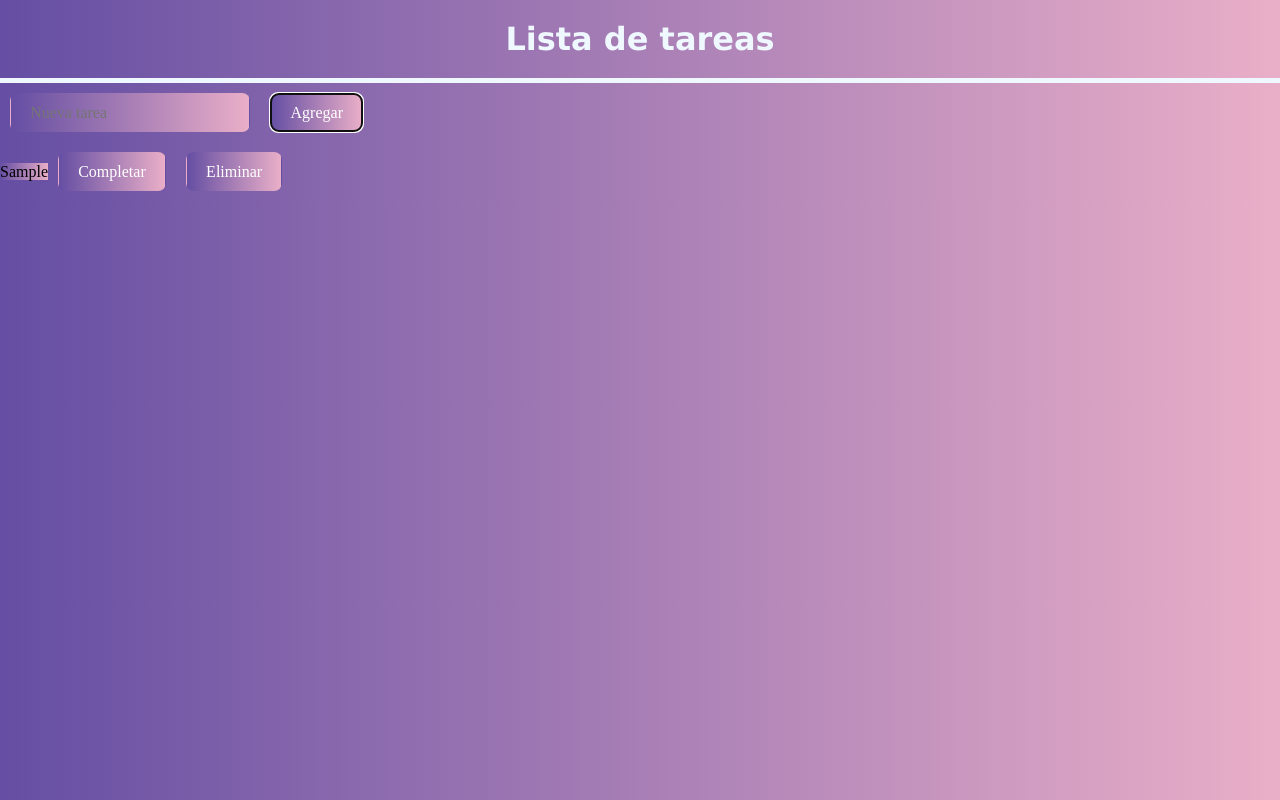
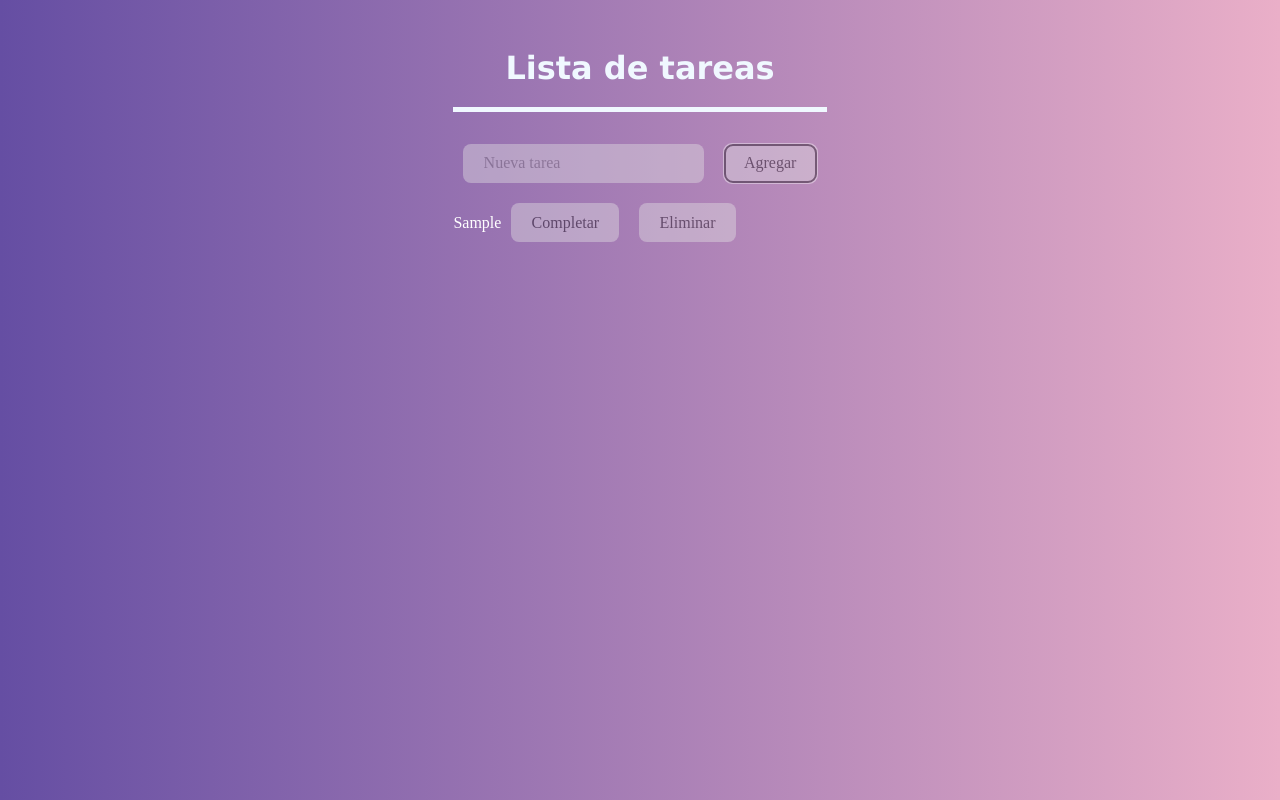
Before and after one commit to GiseEst/-React-JS--GRUPO-6, a React (Vite) app in the folder tp grupo 6/: page / in a window 1280 px wide. Both pictures are taken after typing "Sample" into the empty fields and a click on the button "Agregar". Built offline with nearby package versions, Linux system fonts and the light colour scheme.

Commit message:
Modifique el css y el local storage

```diff
--- a/tp grupo 6/package.json
+++ b/tp grupo 6/package.json
@@ -11,7 +11,8 @@
   },
   "dependencies": {
     "react": "^18.2.0",
-    "react-dom": "^18.2.0"
+    "react-dom": "^18.2.0",
+    "react-icons": "^4.12.0"
   },
   "devDependencies": {
     "@types/react": "^18.2.37",
--- a/tp grupo 6/src/assets/App.jsx
+++ b/tp grupo 6/src/assets/App.jsx
@@ -36,14 +36,33 @@ const App = () => {
     setTasks([...tasks, newTask]);
   };
 
+   // useEffect para cargar tareas desde localStorage al inicio
+  useEffect(() => {
+    const storedTasks = JSON.parse(localStorage.getItem('tasks')) || [];
+    setTasks(storedTasks);
+  }, []);
+
   // useEffect para realizar acciones cuando cambia el estado de las tareas
   useEffect(() => {
+    // Guardar tareas en localStorage cada vez que cambie el estado de las tareas
+    saveTasksToLocalStorage(tasks);
     // Ejemplo: Mostrar un mensaje cuando se agrega o elimina una tarea
     console.log('Tareas actualizadas:', tasks);
   }, [tasks]);
 
+  // Función para guardar tareas en localStorage
+  const saveTasksToLocalStorage = updatedTasks => {
+    try {
+      localStorage.setItem('tasks', JSON.stringify(updatedTasks));
+    } catch (error) {
+      console.error('Error al guardar en localStorage:', error);
+    }
+  };
+
+
+
   return (
-    <div>
+    <div className='body'>
       <h1>Lista de tareas</h1>
       <TaskForm addTask={addTask} />
       <TaskList
--- a/tp grupo 6/src/assets/components/TaskForm.jsx
+++ b/tp grupo 6/src/assets/components/TaskForm.jsx
@@ -21,6 +21,7 @@ export const TaskForm = ({ addTask }) => {
         placeholder="Nueva tarea"
       />
       <button type="submit" >Agregar</button>
+
     </form>
   )
 }
--- a/tp grupo 6/src/assets/components/TaskItem.jsx
+++ b/tp grupo 6/src/assets/components/TaskItem.jsx
@@ -14,8 +14,8 @@ export const TaskItem = ({handleComplete, handleDelete, task}) => {
 
 
   return (
-    <div>
-        <span style={{ textDecoration: isCompleted ? 'line-through' : 'none' }}>
+    <div className='style'>
+        <span style={{ textDecoration: isCompleted ? 'line-through' : '' }}>
             {task.name}
         </span>
         <button onClick={toggleComplete}>Completar</button>
--- a/tp grupo 6/src/assets/estilo/style.css
+++ b/tp grupo 6/src/assets/estilo/style.css
@@ -1,8 +1,9 @@
 *{
-  padding: 0;
-  margin: 0;
+  padding: 10;
+  margin: 10;
   box-sizing: border-box;
-  background: linear-gradient(to right, #654ea3, #eaafc8);
+  color: white;
+
 }
 h1{
   text-align: center;
@@ -15,16 +16,13 @@ button {
   padding: 5px 10px;
   margin-right: 5px;
   cursor: pointer;
-  background-color: #333;
-  color: white;
+  color: rgb(0, 0, 0);
   border: none;
   border-radius: 3px;
   text-align: center;
 }
 
-button:hover {
-  background-color: #555;
-}
+
 /*desde aca*/
 button, input {
   border-radius: 8px;
@@ -33,7 +31,8 @@ button, input {
   font-size: 1em;
   font-weight: 500;
   font-family: inherit;
-  background-color: #1a1a1a;
+  background-color: #e6e6e6;
+  opacity: 40%;
   cursor: pointer;
   transition: border-color 0.25s;
   margin: 10px;
@@ -41,32 +40,72 @@ button, input {
 }
 input {
   margin: 10px;
+  color: rgb(0, 0, 0);
+
+
 
 }
-button:hover {
-  border-color: #646cff;
+button:hover,
+input:hover {
+
+  border: 2px solid #646cff;
 }
 button:focus,
 button:focus-visible {
-  outline: 4px auto -webkit-focus-ring-color;
+  outline: 2px auto -webkit-focus-ring-color;
 }
 
+form {
+  display: flex;
+  flex-wrap: wrap;
+  align-items: center;
+}
+
+body {
+  background: linear-gradient(to right, #654ea3, #eaafc8);
+  align-items: center;
+  display: flex;
+  flex-wrap: wrap;
+  justify-content: center;
+
+}
+
+
+text {
+  color: white;
+}
+
+style {
+  display: flex;
+  align-items: center;
+  justify-content: flex-end;
+}
 
 .container {
   max-width: 800px;
   padding: 20px;
   margin-left: 250px;
   display: flex;
-  flex-direction: column;
+flex-wrap: wrap;
   align-items: center;
+
 }
 .button-container {
+  display: flex;
+  justify-content: center;
   margin-bottom: 10px;
+}
 
+.button-container button {
+  margin-right: 50px;
 }
+
+
 .setTaskName {
   color: aliceblue;
 }
+
+
 /* IDEAS
 
 .tema1{
```
Also changed, not shown: 1 other file (tests, documents, lock files or other folders).
